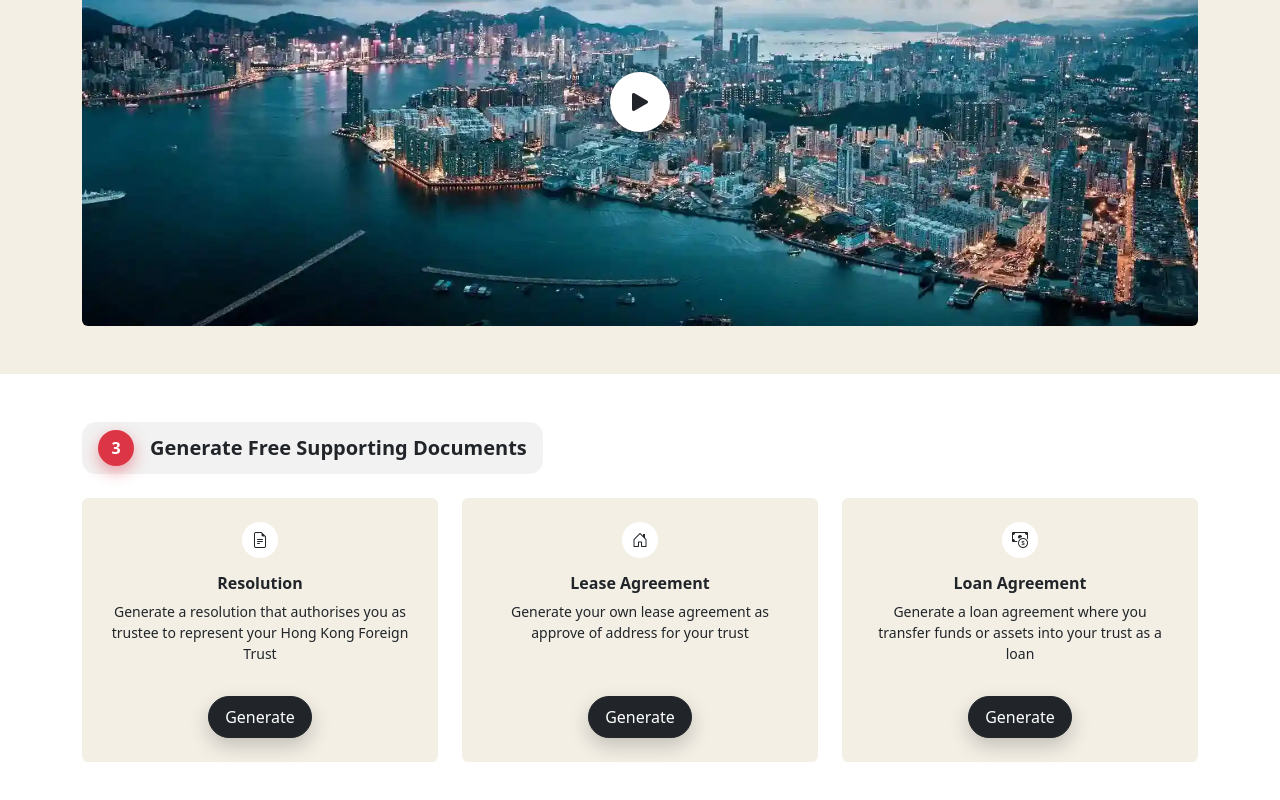
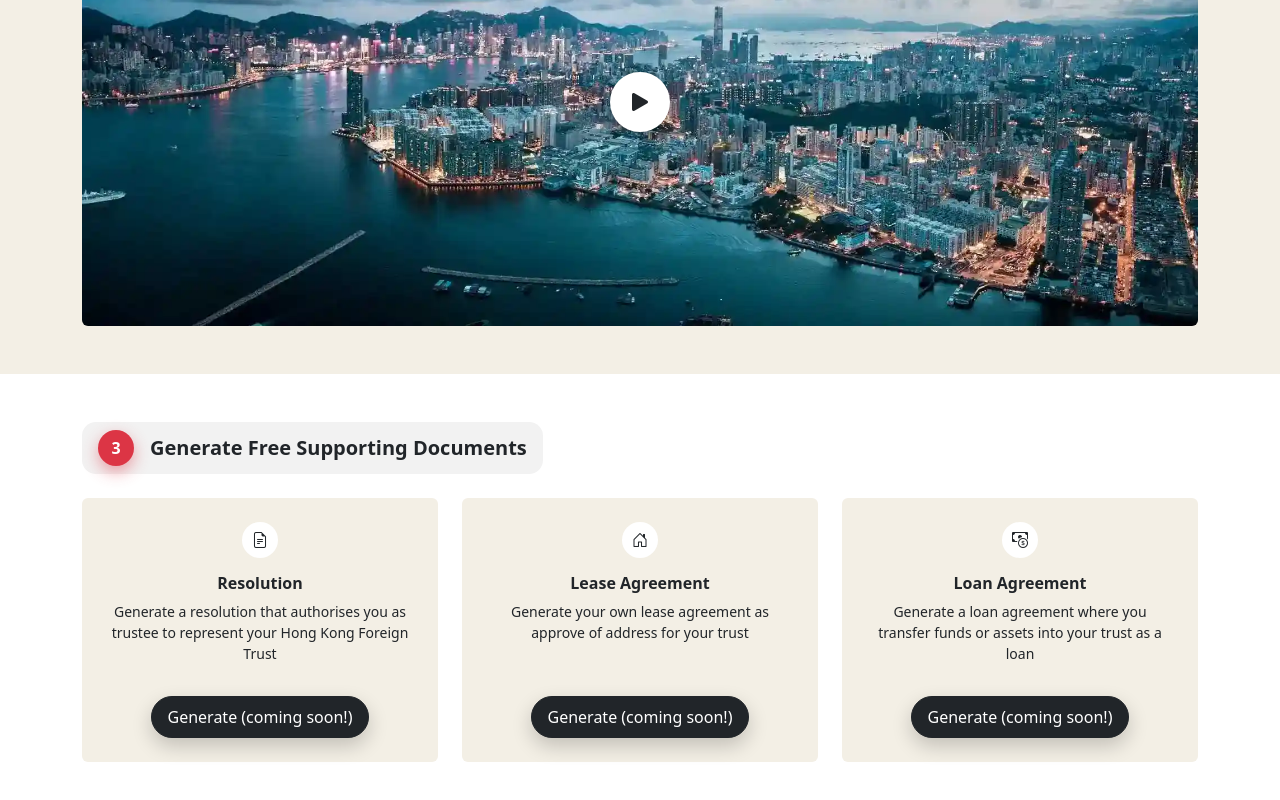
Before and after one commit to WhitelightningDev/hongkongtrust, an Angular app: page / in a window 1280 px wide. Shown: the part 2016-2816 px from the top of the page. Built offline with nearby package versions, Linux system fonts and the light colour scheme.

Commit message:
`Update welcomepage.html to display "coming soon" for generate buttons`

```diff
--- a/src/app/pages/welcomepage/welcomepage.html
+++ b/src/app/pages/welcomepage/welcomepage.html
@@ -145,7 +145,7 @@
           <p class="small text-muted">Generate a resolution that authorises you as trustee to represent your Hong Kong Foreign Trust</p>
           <div class="mt-auto">
             <a class="btn btn-dark rounded-pill px-3 d-inline-flex align-items-center gap-2 mt-3" href="#gen-resolution">
-              Generate
+              Generate (coming soon!)
             </a>
           </div>
         </div>
@@ -161,7 +161,7 @@
           <p class="small text-muted">Generate your own lease agreement as approve of address for your trust</p>
           <div class="mt-auto">
             <a class="btn btn-dark rounded-pill px-3 d-inline-flex align-items-center gap-2 mt-3" href="#gen-lease">
-              Generate
+              Generate (coming soon!)
             </a>
           </div>
         </div>
@@ -177,7 +177,7 @@
           <p class="small text-muted">Generate a loan agreement where you transfer funds or assets into your trust as a loan</p>
           <div class="mt-auto">
             <a class="btn btn-dark rounded-pill px-3 d-inline-flex align-items-center gap-2 mt-3" href="#gen-loan">
-              Generate
+              Generate (coming soon!)
             </a>
           </div>
         </div>
```
